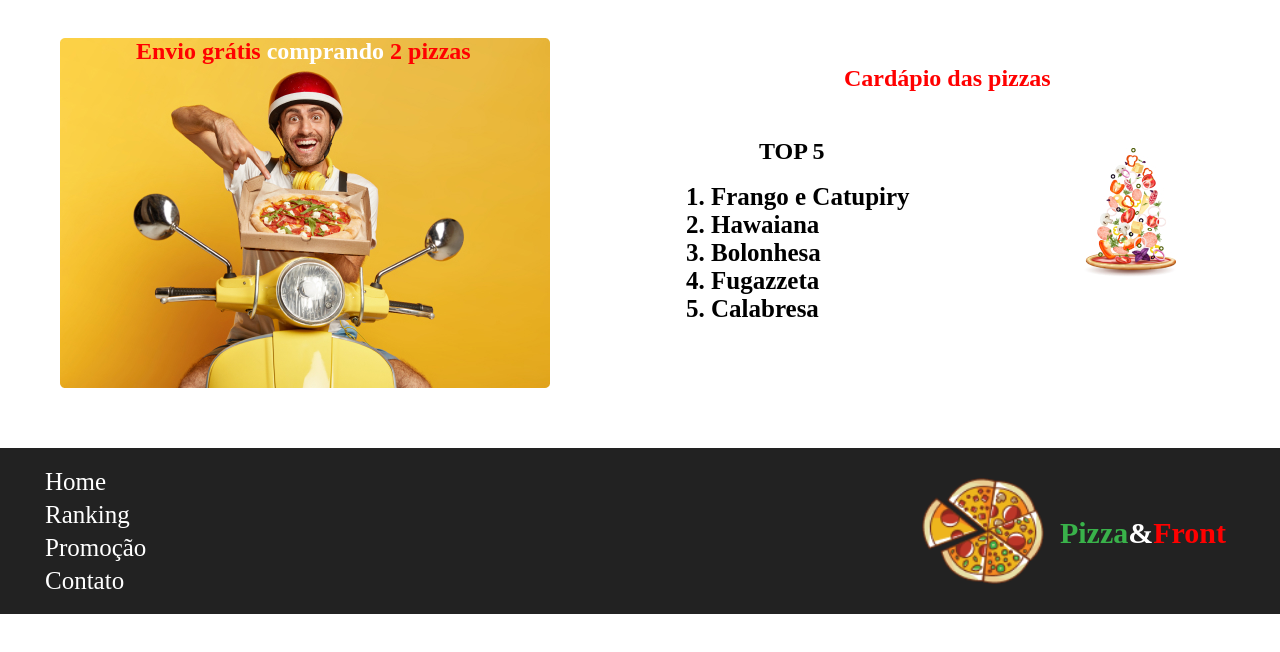
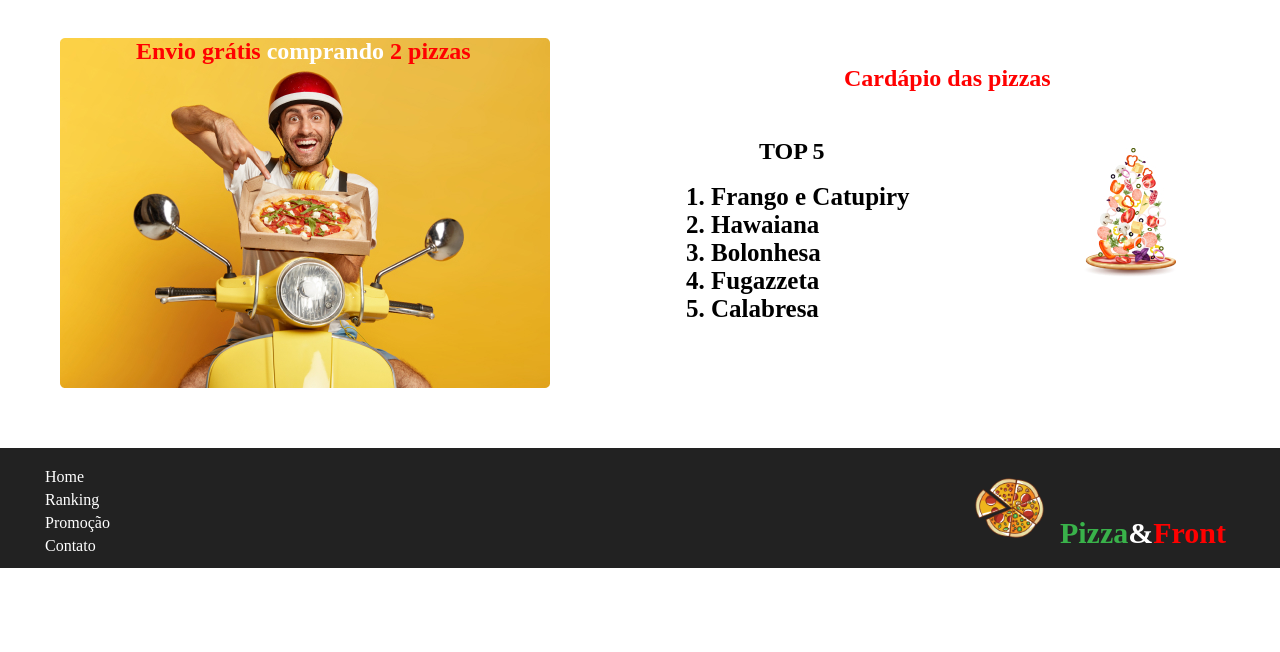
Before and after one commit to soareslil/-ctd-1bi-frontend1-a11, a plain HTML site: page index.html in a window 1280 px wide. Shown: the part 122-774 px from the top of the page. Drawn offline with Linux system fonts and the light colour scheme.

Commit message:
quase la

```diff
--- a/css/style.css
+++ b/css/style.css
@@ -18,7 +18,9 @@ height: 100px;
     color: white;
     display: flex;
     justify-content: space-between;
-    height: 166px;
+    height: 120px;
+    position: absolute;
+    width: 100%;
 }
 
 
@@ -49,15 +51,9 @@ height: 100px;
     position: relative;
     top: 68px;
     right: 14px;
+    height: 20px;
     font-size: 30px;
 }
-
-
-/* .ul-header{
-    list-style-type: none;
-    display: flex;
-    padding: 20px 20px;
-} */
 
 .div-p{
     display: flex;
@@ -81,6 +77,7 @@ height: 100px;
 
 .footer_div-ul li{
     padding-top: 5px;
+    font-size: medium;
 }
 
 .span-pizza{
```
